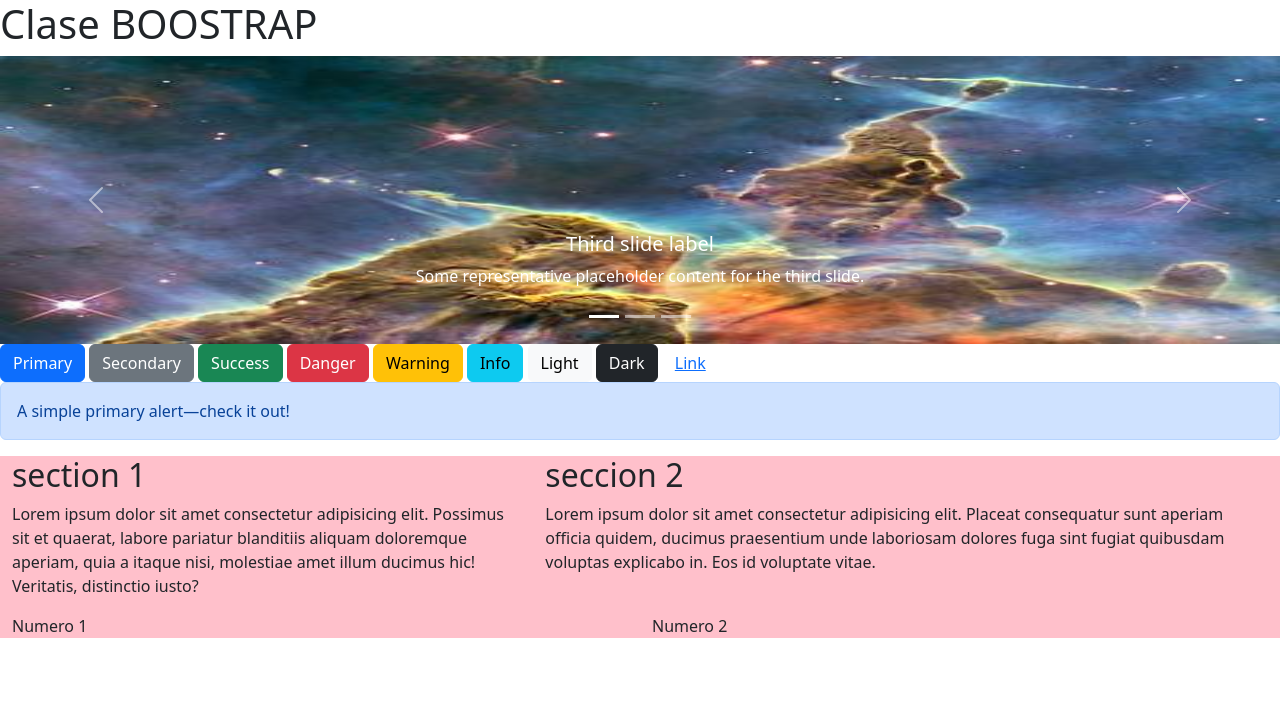
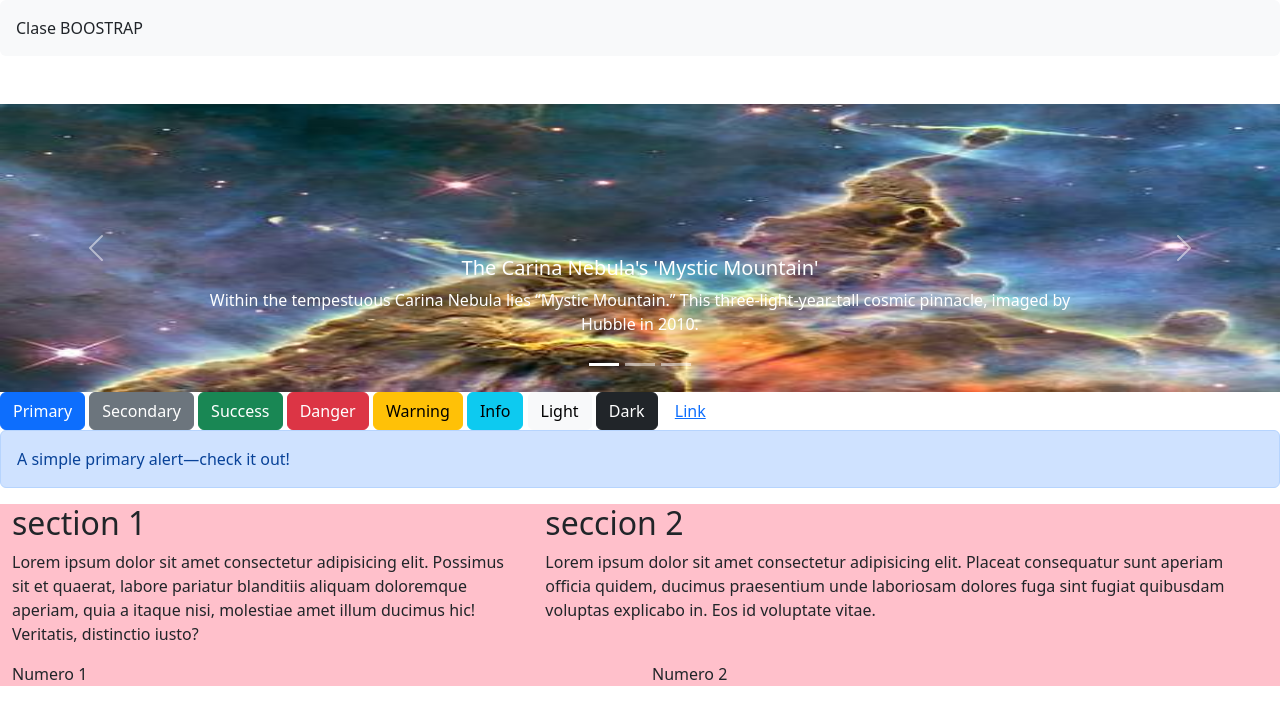
Before and after one commit to Aleluya505/PruebaBoots, a plain HTML site: page index.html in a window 1280 px wide. Drawn offline with nearby package versions, Linux system fonts and the light colour scheme.

Commit message:
more cambios

```diff
--- a/index.html
+++ b/index.html
@@ -13,7 +13,11 @@
 </head>
 
 <body>
-    <h1>Clase BOOSTRAP</h1>
+    <header>
+        <div class="shadow-none p-3 mb-5 bg-light rounded">Clase BOOSTRAP</div>
+        <h1></h1>
+    </header>
+
 
     <div id="carouselExampleIndicators" class="carousel slide fluid" data-bs-ride="true">
         <div class="carousel-indicators">
@@ -25,8 +29,8 @@
             <div class="carousel-item active">
                 <img src="../../assets/c92-2.jpg" class="d-block w-100" alt="..." style="height:18rem">
                 <div class="carousel-caption d-none d-md-block">
-                    <h5>Third slide label</h5>
-                    <p>Some representative placeholder content for the third slide.</p>
+                    <h5> The Carina Nebula's 'Mystic Mountain'</h5>
+                    <p>Within the tempestuous Carina Nebula lies “Mystic Mountain.” This three-light-year-tall cosmic pinnacle, imaged by Hubble in 2010.</p>
                 </div>
             </div>
             <div class="carousel-item">
--- a/style.css
+++ b/style.css
@@ -0,0 +1,3 @@
+.carousel-inner {
+    text-shadow: 2px;
+}
```
